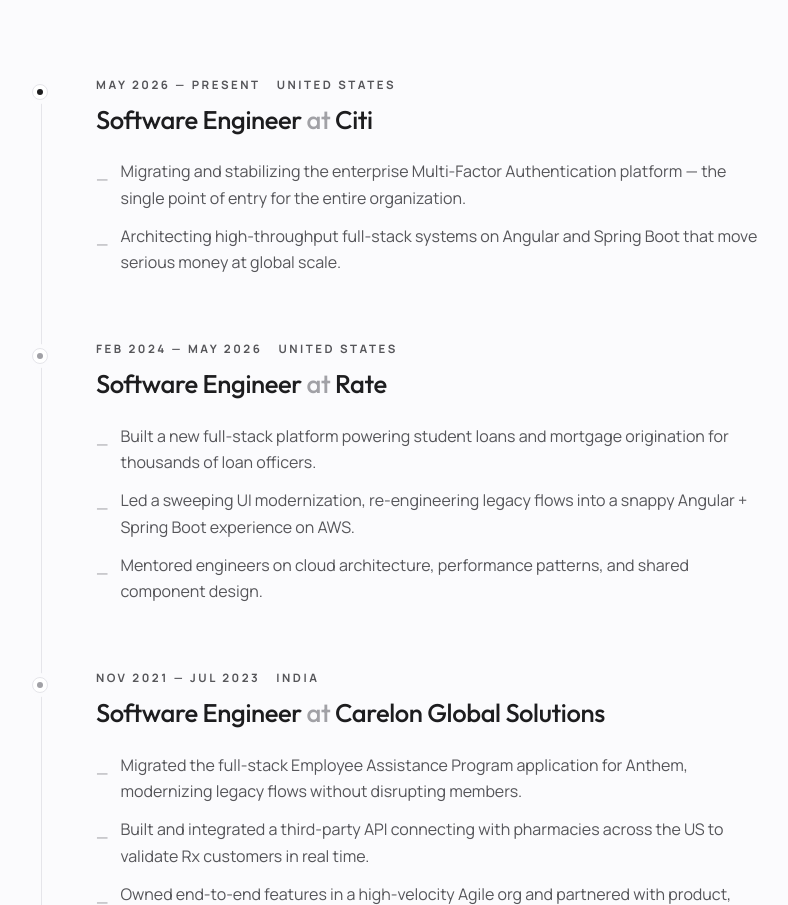
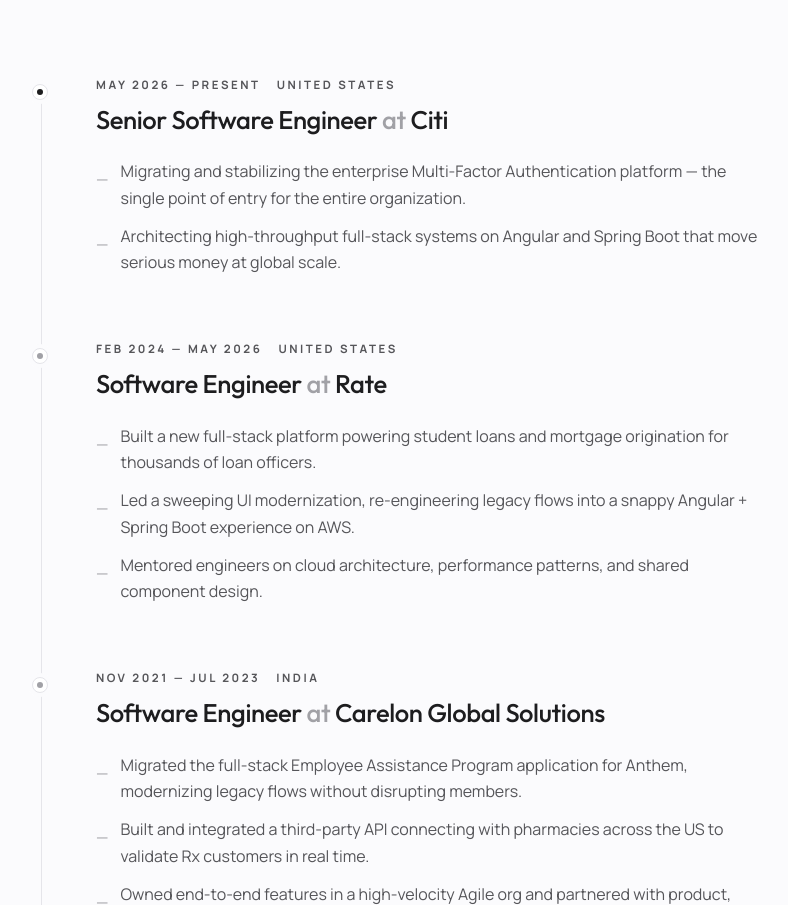
Before and after one commit to RJBOGA/portfolio, a React (Vite) app: page / in a window 1280 px wide. Shown: the part 2657-3562 px from the top of the page, without its empty margins (160-948 px from the left). Built offline with nearby package versions, Linux system fonts and the light colour scheme; the HTML template or start-up script is replaced by a standard one.

Commit message:
Changes
Co-authored-by: RJBOGA <44426627+RJBOGA@users.noreply.github.com>

```diff
--- a/src/data/portfolio-data.ts
+++ b/src/data/portfolio-data.ts
@@ -44,7 +44,7 @@ export const experience: Experience[] = [
   {
     id: "exp-citi",
     company: "Citi",
-    role: "Software Engineer",
+    role: "Senior Software Engineer",
     location: "United States",
     startDate: "2026-05",
     endDate: null,
```
